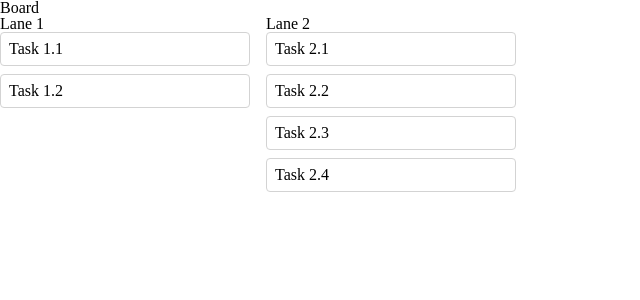
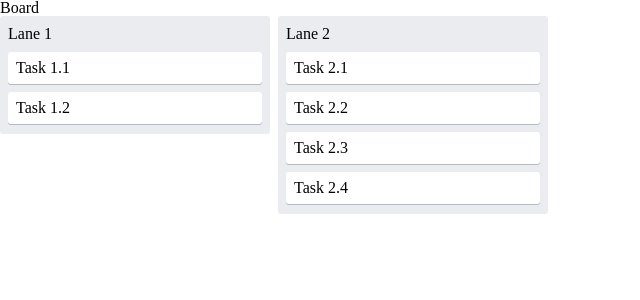
Before and after one commit to swissmanu/lanes, a React (Create React App) app: page / in a window 1280 px wide. Shown: the top 300 px of the page, without its empty margins (0-640 px from the left). Built offline with nearby package versions, Linux system fonts and the light colour scheme.

Commit message:
Minimal Styling for Lanes and Tasks

```diff
--- a/src/components/Board.tsx
+++ b/src/components/Board.tsx
@@ -10,8 +10,8 @@ const Title = styled.h1``;
 
 const Lanes = styled.div`
   display: grid;
-  grid-template-columns: repeat(auto-fill, 250px);
-  gap: 16px;
+  grid-template-columns: repeat(auto-fill, 270px);
+  gap: 8px;
 `;
 
 interface BoardProps {
--- a/src/components/Lane.tsx
+++ b/src/components/Lane.tsx
@@ -9,12 +9,24 @@ import {
 } from "../model/taskDragAndDrop";
 import Task from "./Task";
 
-const Title = styled.h2``;
+const LaneContainer = styled.div`
+  background-color: #ebecf0;
+  border-radius: 3px;
+`;
+
+const Title = styled.h2`
+  padding: 10px 8px;
+`;
 
 const Tasks = styled.div`
   display: flex;
   flex-direction: column;
   gap: 8px;
+  padding: 0 8px;
+`;
+
+const Footer = styled.div`
+  height: 10px;
 `;
 
 interface LaneProps {
@@ -82,7 +94,7 @@ const Lane: React.FC<LaneProps> = ({ lane, onChange }) => {
   );
 
   return (
-    <div ref={dropRef}>
+    <LaneContainer ref={dropRef}>
       <Title>{lane.title}</Title>
       <Tasks>
         {lane.tasks.map((task, i) => (
@@ -95,7 +107,8 @@ const Lane: React.FC<LaneProps> = ({ lane, onChange }) => {
           />
         ))}
       </Tasks>
-    </div>
+      <Footer />
+    </LaneContainer>
   );
 };
 export default Lane;
--- a/src/components/Task.tsx
+++ b/src/components/Task.tsx
@@ -9,11 +9,11 @@ import {
 import Editable from "./Editable";
 
 const Card = styled.div<{ dragging?: boolean }>`
-  border: 1px solid lightgray;
-  border-radius: 4px;
+  border-radius: 3px;
   padding: 8px;
   background-color: ${({ dragging }) => (dragging ? "lightgray" : "white")};
   color: ${({ dragging }) => (dragging ? "lightgray" : "black")};
+  box-shadow: 0 1px 0 #091e4240
 `;
 
 interface TaskProps {
```
